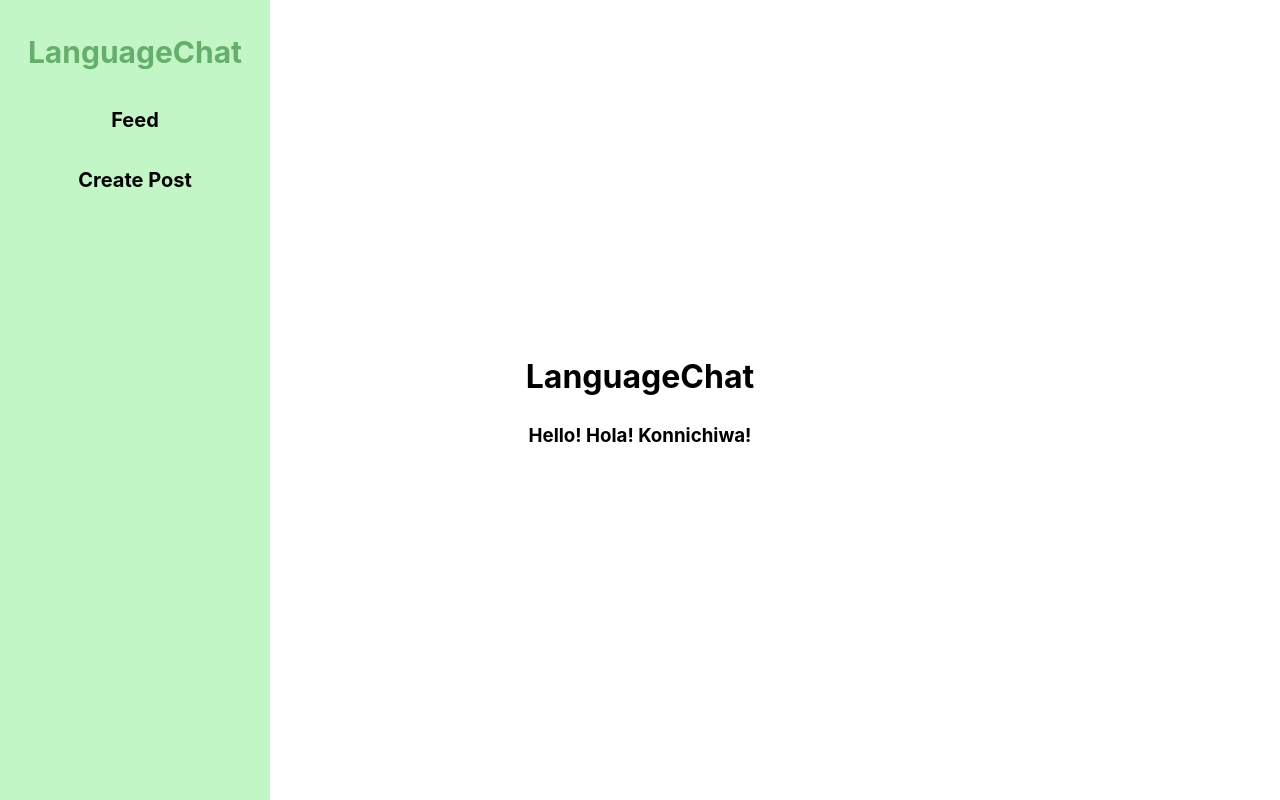
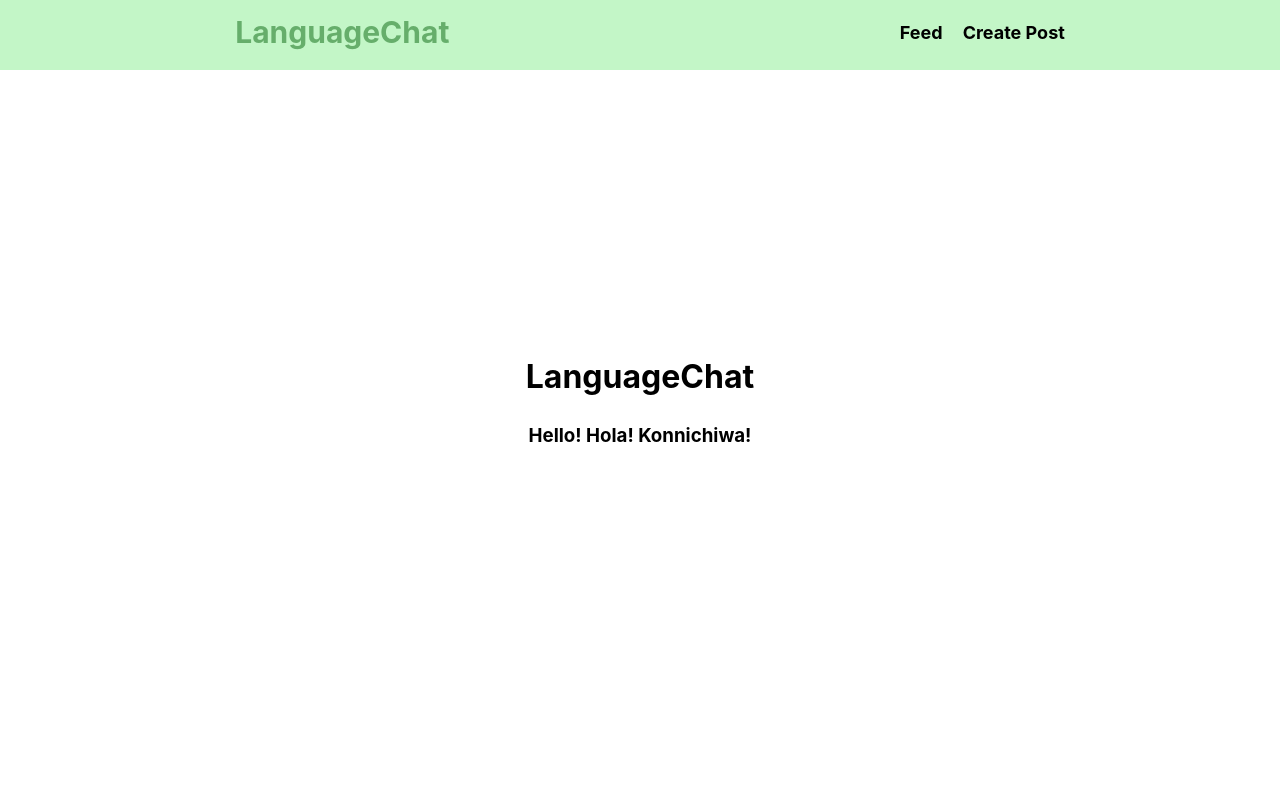
Before and after one commit to St3phy831/LanguageChat, a React (Vite) app: page / in a window 1280 px wide. Built offline with nearby package versions, Linux system fonts and the light colour scheme.

Commit message:
Created NavBar instead

```diff
--- a/src/App.jsx
+++ b/src/App.jsx
@@ -1,6 +1,6 @@
 import { useState } from "react";
 import { Routes, Route } from "react-router-dom";
-import SideBar from "./components/SideBar";
+import NavBar from "./components/NavBar";
 import Home from "./pages/Home";
 import "./App.css";
 
@@ -10,7 +10,7 @@ function App() {
   return (
     <div className="App">
       <Routes>
-        <Route path="/" element={<SideBar />}>
+        <Route path="/" element={<NavBar />}>
           <Route index element={<Home />} />
         </Route>
       </Routes>
--- a/src/components/SideBar.css
+++ b/src/components/NavBar.css
@@ -1,30 +1,26 @@
 .SideBar {
   background-color: rgb(195, 246, 199);
   padding: 10px;
-  height: 100%;
-  width: 250px;
+  height: 50px;
+  width: 100%;
   position: fixed;
-  top: 0px;
-  left: 0px;
-  bottom: 0px;
-  padding: 10px;
-  overflow-x: hidden;
-  align-items: center;
+  top: 0;
+  left: 0;
+  width: 100%;
 }
 
 .Menu {
   display: flex;
-  flex-direction: column;
-  justify-content: center;
-  flex-wrap: wrap;
+  align-items: center;
+  justify-content: space-around;
 }
 
 .Menu a {
   color: black;
-  font-size: 20px;
+  font-size: 18px;
   font-weight: bold;
-  padding: 20px 0px 10px 0px;
   text-decoration: none;
+  margin: 0px 10px;
 }
 
 .Menu a:hover {
--- a/src/components/SideBar.jsx
+++ b/src/components/NavBar.jsx
@@ -1,6 +1,6 @@
 import { Outlet } from "react-router-dom";
 import { Link } from "react-router-dom";
-import "./SideBar.css";
+import "./NavBar.css";
 
 const SideBar = () => {
   return (
@@ -8,10 +8,12 @@ const SideBar = () => {
       <div className="SideBar">
         <nav className="Menu">
           <Link to="/">
-            <div className="name">LanguageChat</div>
+            <span className="name">LanguageChat</span>
           </Link>
+          <div>
           <Link to="/">Feed</Link>
           <Link to="/">Create Post</Link>
+          </div>
         </nav>
       </div>
       <div className="routes">
```
